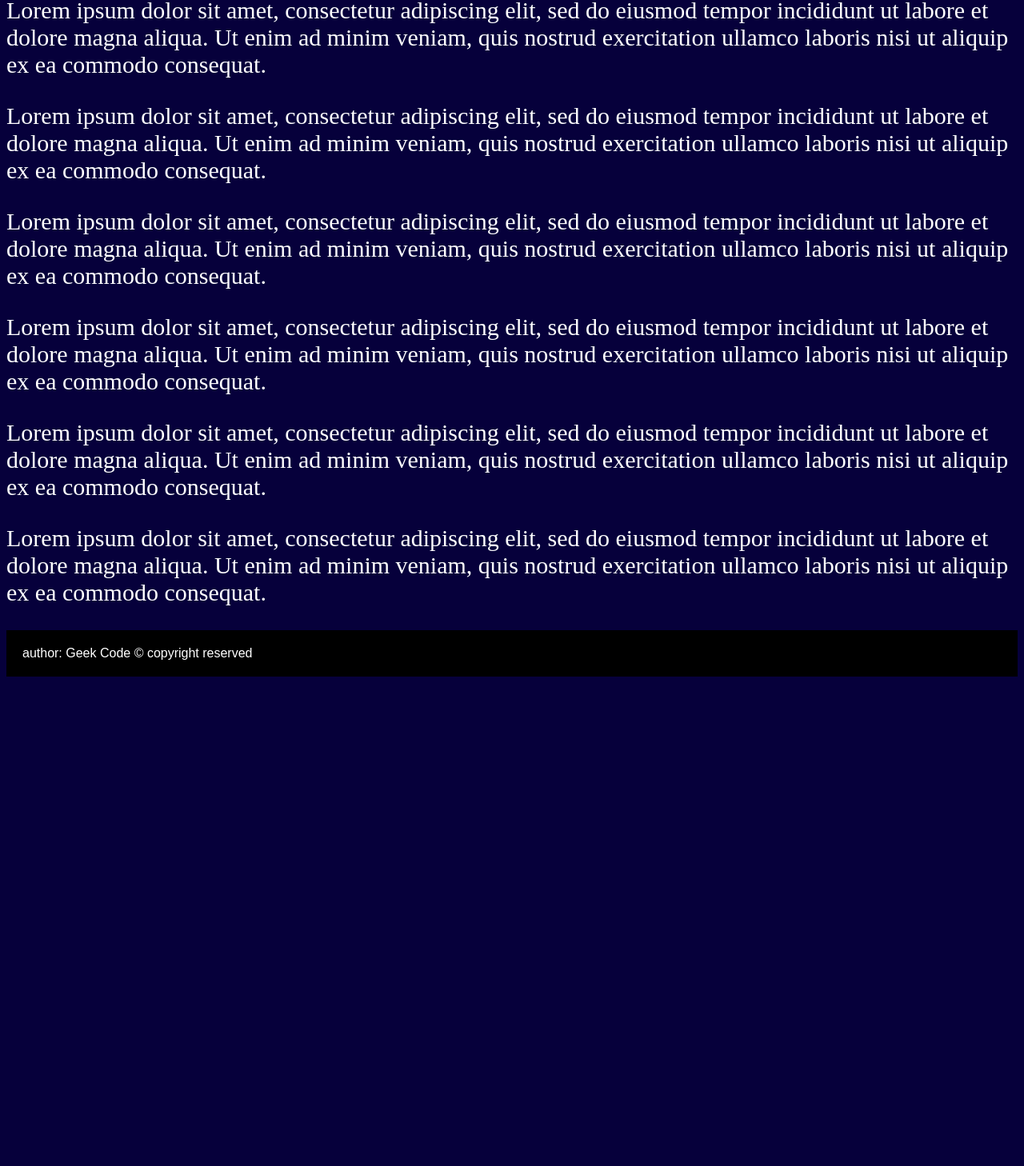
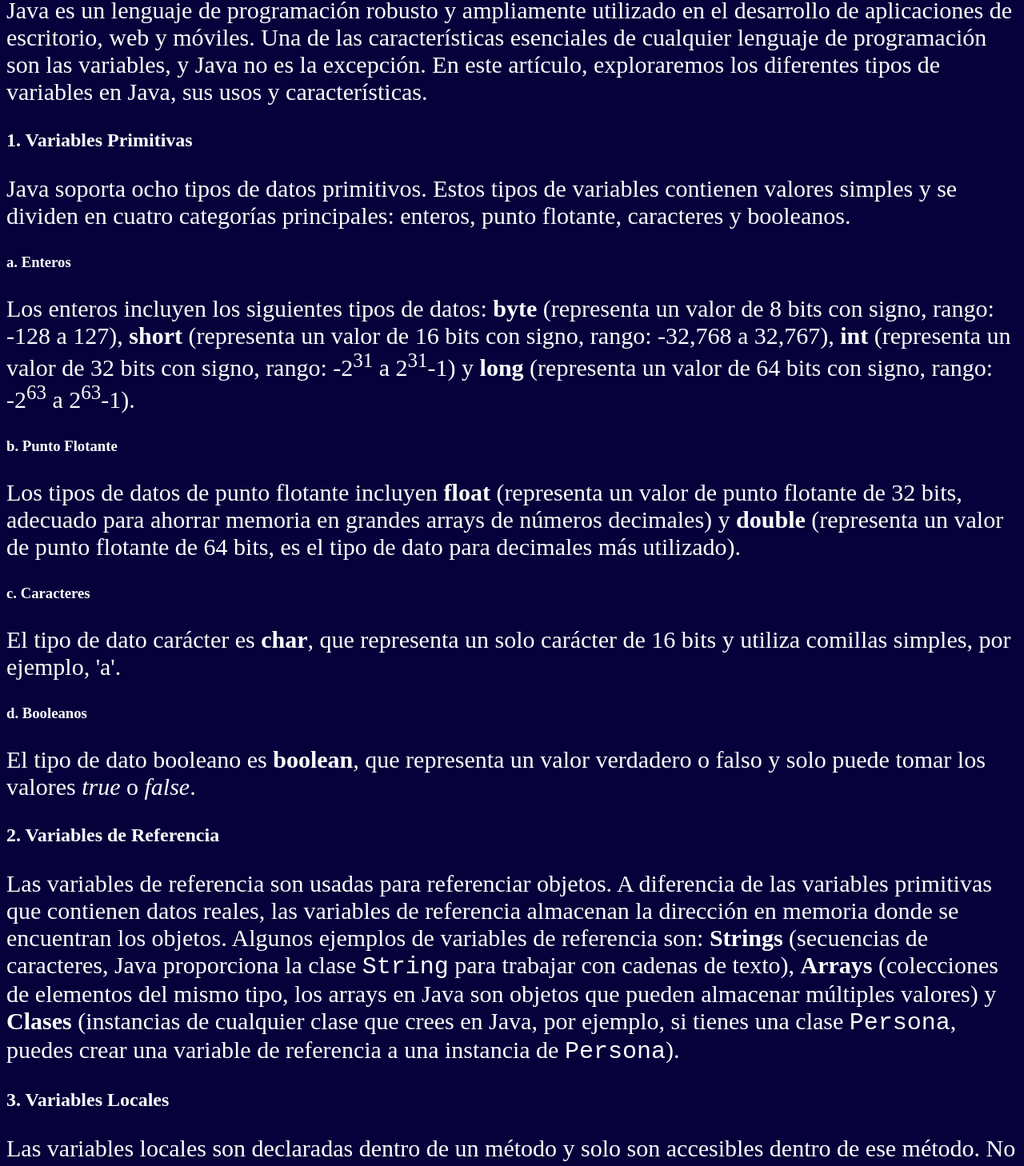
Before and after one commit to mauricioestradadlg/geekCode, a Next.js app: page /blog/java/tiposVariables in a window 1280 px wide. Shown: the part 438-1896 px from the top of the page at 80% size. Before the commit the page ends 1292 px from the top, so only its background shows below. Built offline with nearby package versions, Linux system fonts and the light colour scheme.

Commit message:
blog inicial

```diff
--- a/src/app/blog/java/tiposVariables/page.js
+++ b/src/app/blog/java/tiposVariables/page.js
@@ -33,37 +33,36 @@ function Blog(){
     <h1>TIPOS DE VARIABLES EN JAVA</h1>
 
     <article>
-    <p>Lorem ipsum dolor sit amet, consectetur adipiscing elit,
-      sed do eiusmod tempor incididunt ut labore et dolore magna
-      aliqua. Ut enim ad minim veniam, quis nostrud exercitation
-      ullamco laboris nisi ut aliquip ex ea commodo consequat.
-      </p>
-      <p>Lorem ipsum dolor sit amet, consectetur adipiscing elit,
-      sed do eiusmod tempor incididunt ut labore et dolore magna
-      aliqua. Ut enim ad minim veniam, quis nostrud exercitation
-      ullamco laboris nisi ut aliquip ex ea commodo consequat.
-      </p>
-      <p>Lorem ipsum dolor sit amet, consectetur adipiscing elit,
-      sed do eiusmod tempor incididunt ut labore et dolore magna
-      aliqua. Ut enim ad minim veniam, quis nostrud exercitation
-      ullamco laboris nisi ut aliquip ex ea commodo consequat.
-      </p>
-      <p>Lorem ipsum dolor sit amet, consectetur adipiscing elit,
-      sed do eiusmod tempor incididunt ut labore et dolore magna
-      aliqua. Ut enim ad minim veniam, quis nostrud exercitation
-      ullamco laboris nisi ut aliquip ex ea commodo consequat.
-      </p>
-      <p>Lorem ipsum dolor sit amet, consectetur adipiscing elit,
-      sed do eiusmod tempor incididunt ut labore et dolore magna
-      aliqua. Ut enim ad minim veniam, quis nostrud exercitation
-      ullamco laboris nisi ut aliquip ex ea commodo consequat.
-      </p>
-      <p>Lorem ipsum dolor sit amet, consectetur adipiscing elit,
-      sed do eiusmod tempor incididunt ut labore et dolore magna
-      aliqua. Ut enim ad minim veniam, quis nostrud exercitation
-      ullamco laboris nisi ut aliquip ex ea commodo consequat.
-      </p>
-    </article>
+        <p>Java es un lenguaje de programación robusto y ampliamente utilizado en el desarrollo de aplicaciones de escritorio, web y móviles. Una de las características esenciales de cualquier lenguaje de programación son las variables, y Java no es la excepción. En este artículo, exploraremos los diferentes tipos de variables en Java, sus usos y características.</p>
+
+        <h2>1. Variables Primitivas</h2>
+        <p>Java soporta ocho tipos de datos primitivos. Estos tipos de variables contienen valores simples y se dividen en cuatro categorías principales: enteros, punto flotante, caracteres y booleanos.</p>
+
+        <h3>a. Enteros</h3>
+        <p>Los enteros incluyen los siguientes tipos de datos: <b>byte</b> (representa un valor de 8 bits con signo, rango: -128 a 127), <b>short</b> (representa un valor de 16 bits con signo, rango: -32,768 a 32,767), <b>int</b> (representa un valor de 32 bits con signo, rango: -2<sup>31</sup> a 2<sup>31</sup>-1) y <b>long</b> (representa un valor de 64 bits con signo, rango: -2<sup>63</sup> a 2<sup>63</sup>-1).</p>
+
+        <h3>b. Punto Flotante</h3>
+        <p>Los tipos de datos de punto flotante incluyen <b>float</b> (representa un valor de punto flotante de 32 bits, adecuado para ahorrar memoria en grandes arrays de números decimales) y <b>double</b> (representa un valor de punto flotante de 64 bits, es el tipo de dato para decimales más utilizado).</p>
+
+        <h3>c. Caracteres</h3>
+        <p>El tipo de dato carácter es <b>char</b>, que representa un solo carácter de 16 bits y utiliza comillas simples, por ejemplo, 'a'.</p>
+
+        <h3>d. Booleanos</h3>
+        <p>El tipo de dato booleano es <b>boolean</b>, que representa un valor verdadero o falso y solo puede tomar los valores <i>true</i> o <i>false</i>.</p>
+
+        <h2>2. Variables de Referencia</h2>
+        <p>Las variables de referencia son usadas para referenciar objetos. A diferencia de las variables primitivas que contienen datos reales, las variables de referencia almacenan la dirección en memoria donde se encuentran los objetos. Algunos ejemplos de variables de referencia son: <b>Strings</b> (secuencias de caracteres, Java proporciona la clase <code>String</code> para trabajar con cadenas de texto), <b>Arrays</b> (colecciones de elementos del mismo tipo, los arrays en Java son objetos que pueden almacenar múltiples valores) y <b>Clases</b> (instancias de cualquier clase que crees en Java, por ejemplo, si tienes una clase <code>Persona</code>, puedes crear una variable de referencia a una instancia de <code>Persona</code>).</p>
+
+        <h2>3. Variables Locales</h2>
+        <p>Las variables locales son declaradas dentro de un método y solo son accesibles dentro de ese método. No tienen valores predeterminados y deben ser inicializadas antes de ser usadas.</p>
+
+        <h2>4. Variables de Instancia</h2>
+        <p>Las variables de instancia son variables no estáticas que pertenecen a una instancia específica de una clase. Cada objeto de la clase tiene su propia copia de la variable de instancia.</p>
+
+        <h2>5. Variables de Clase</h2>
+        <p>Las variables de clase (también conocidas como variables estáticas) son declaradas con la palabra clave <code>static</code> dentro de una clase, pero fuera de cualquier método. Solo hay una copia de la variable de clase, independientemente de cuántos objetos se creen de la clase.</p>
+
+      </article>
     </>);
 }
 
--- a/src/app/globals.css
+++ b/src/app/globals.css
@@ -3,7 +3,7 @@ body {
     background-color: rgb(6, 0, 59);
 }
 
-h1, h2{
+h1, h2, h3{
     color: white;
 }
 
```
